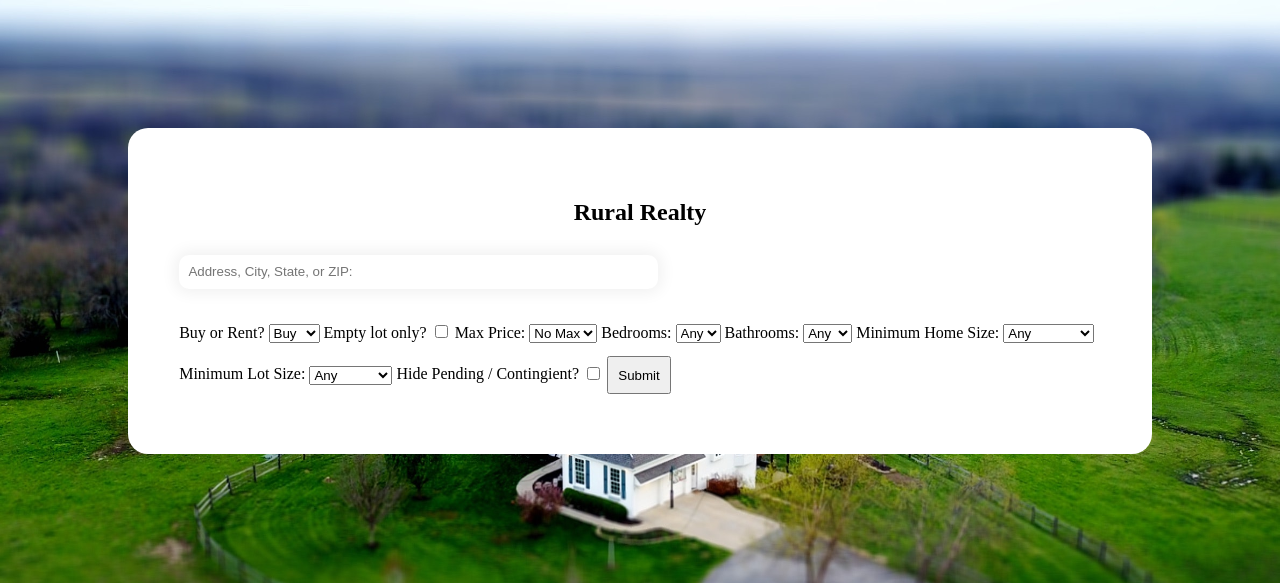
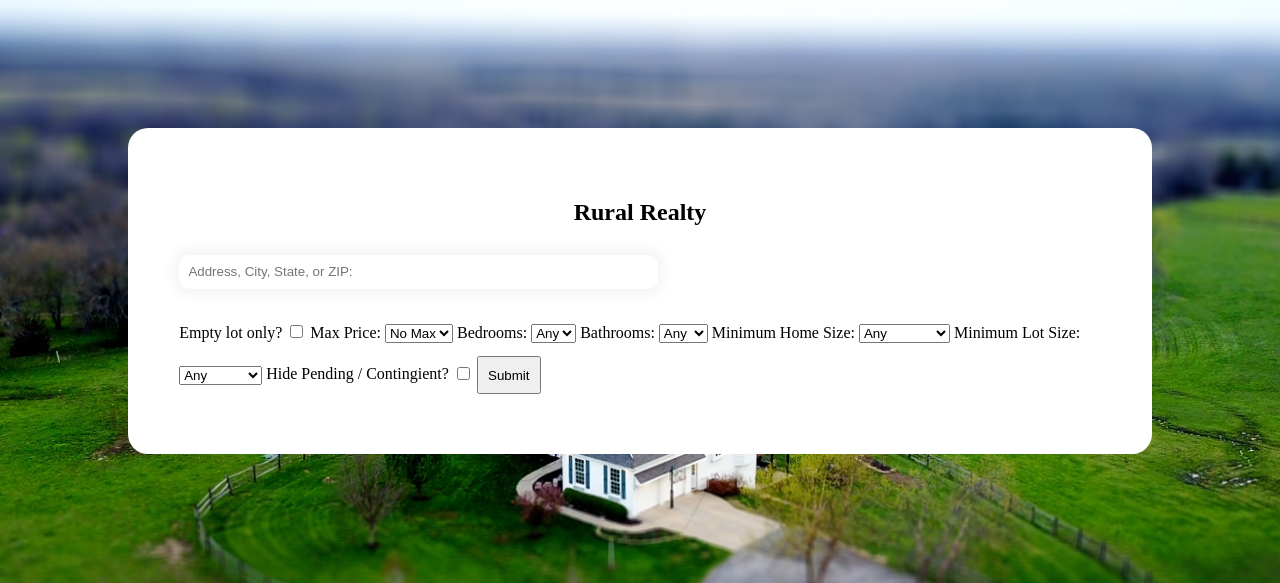
Before and after one commit to samuelfacey/Rural-Property-Finder, a Flask app: page / in a window 1280 px wide. Shown: the top 583 px of the page. Run offline with Flask 2, Linux system fonts and the light colour scheme.

Commit message:
Bug Fixes

```diff
--- a/app.py
+++ b/app.py
@@ -11,7 +11,6 @@ async def home():
 
         s = request.form.get('search')
         search_input = s.replace(' ','')
-        buy_or_rent = request.form.get('buy-or-rent')
         lot_or_not = request.form.get('type')
         price = request.form.get('price')
         beds = request.form.get('beds')
@@ -23,7 +22,6 @@ async def home():
         # Creating dictionary from form data
         search_parameters = {
             'search': '/' + str(search_input.replace(',','_')),
-            'buy_or_rent': '/' + str(buy_or_rent),
             'lot_or_not': '/' + str(lot_or_not),
             'price': '/' + str(price),
             'beds': '/' + str(beds),
--- a/search.py
+++ b/search.py
@@ -1,6 +1,6 @@
 from bs4 import BeautifulSoup
 import requests
-
+import time as t
 headers = {
         'User-Agent': 'Mozilla/5.0 (Macintosh; Intel Mac OS X 10_15_7) AppleWebKit/537.36 (KHTML, like Gecko) Chrome/102.0.0.0 Safari/537.36',
         'Accept-Language': 'en-US,en;q=0.9'
@@ -19,10 +19,11 @@ async def search(search_parameters:dict):
     while True:
 
         # Beautiful Soup setup with form dictionary info
-        custom_link = f"{p['buy_or_rent']}{p['search']}{p['beds']}{p['baths']}{p['lot_or_not']}{p['price']}{p['sqft']}{p['lot']}{p['pend']}/pg-{page_number}"
+        custom_link = f"/realestateandhomes-search{p['search']}{p['beds']}{p['baths']}{p['lot_or_not']}{p['price']}{p['sqft']}{p['lot']}{p['pend']}/pg-{page_number}"
         search_link = f"https://www.realtor.com{custom_link.replace('/None','')}"
         url = requests.get(url=search_link, headers=headers)
 
+        print(search_link)
         soup = BeautifulSoup(url.text, 'html.parser')
         cards = soup.find_all(class_='jsx-1881802087 component_property-card')
 
@@ -30,7 +31,6 @@ async def search(search_parameters:dict):
         if cards:
             print(page_number)
             for item in cards:
-
                 dict_ = {}
 
                 try:
--- a/templates/index.html
+++ b/templates/index.html
@@ -15,15 +15,10 @@
                 <h2 style="color: black; text-align: center;">Rural Realty</h2>
                 <form action="{{ url_for('home') }}" method='post'>
                     <input type='text' id='search' name='search' placeholder="Address, City, State, or ZIP:"><br><br>
-                    <label for='buy-or-rent'>Buy or Rent?</label>
-                    <select name='buy-or-rent' id='buy-or-rent'>
-                        <option value='realestateandhomes-search' selected>Buy</option>
-                        <option value='apartments'>Rent</option>
-                    </select>
                     <label for='type'>Empty lot only?</label>
                     <input type='checkbox' id='type' name='type' value='type-land'>
                     <label for='price'>Max Price: </label>
-                    <select name='price' id='price'>
+                    <select name='buy-price' id='buy-price' style="visibility: visible">
                         <option value='None' selected>No Max</option>
                         <option value='price-na-25000'>25k</option>
                         <option value='price-na-50000'>50k</option>
```
